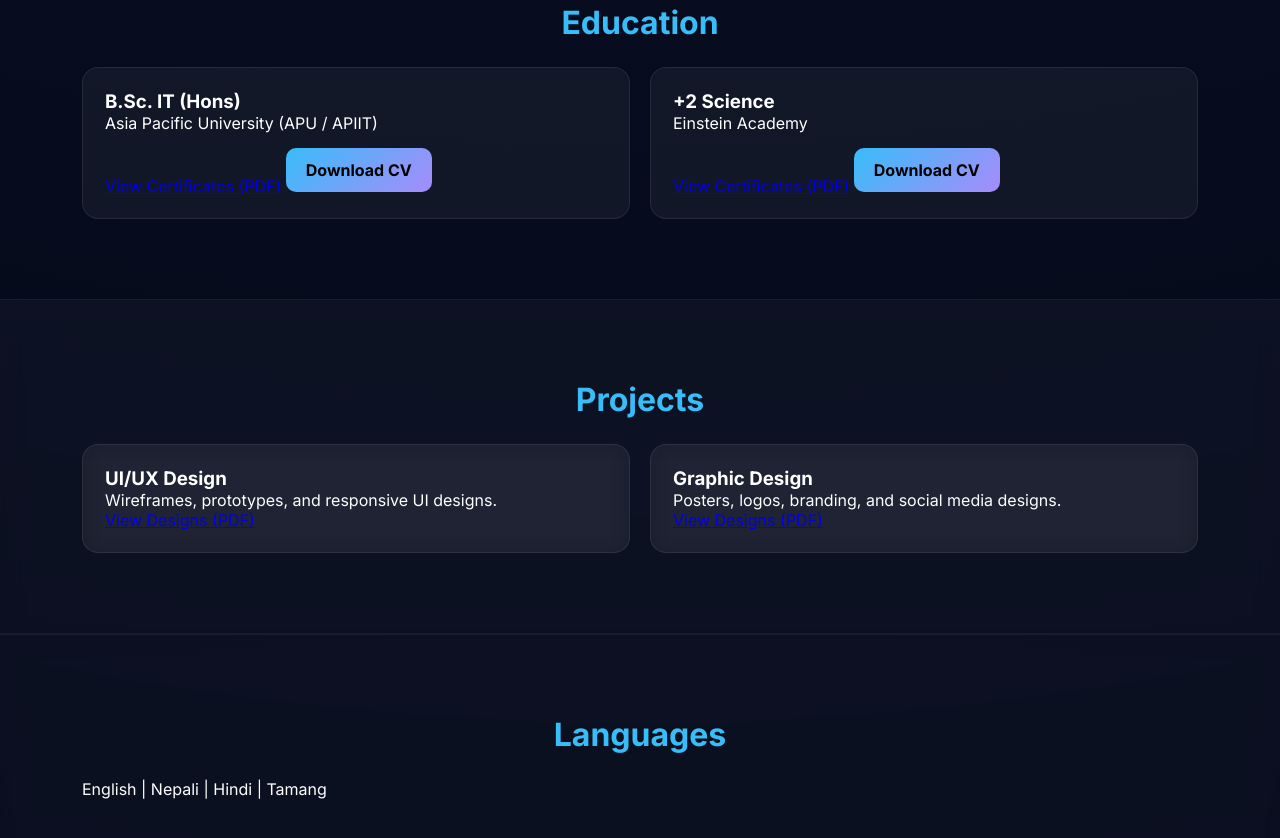
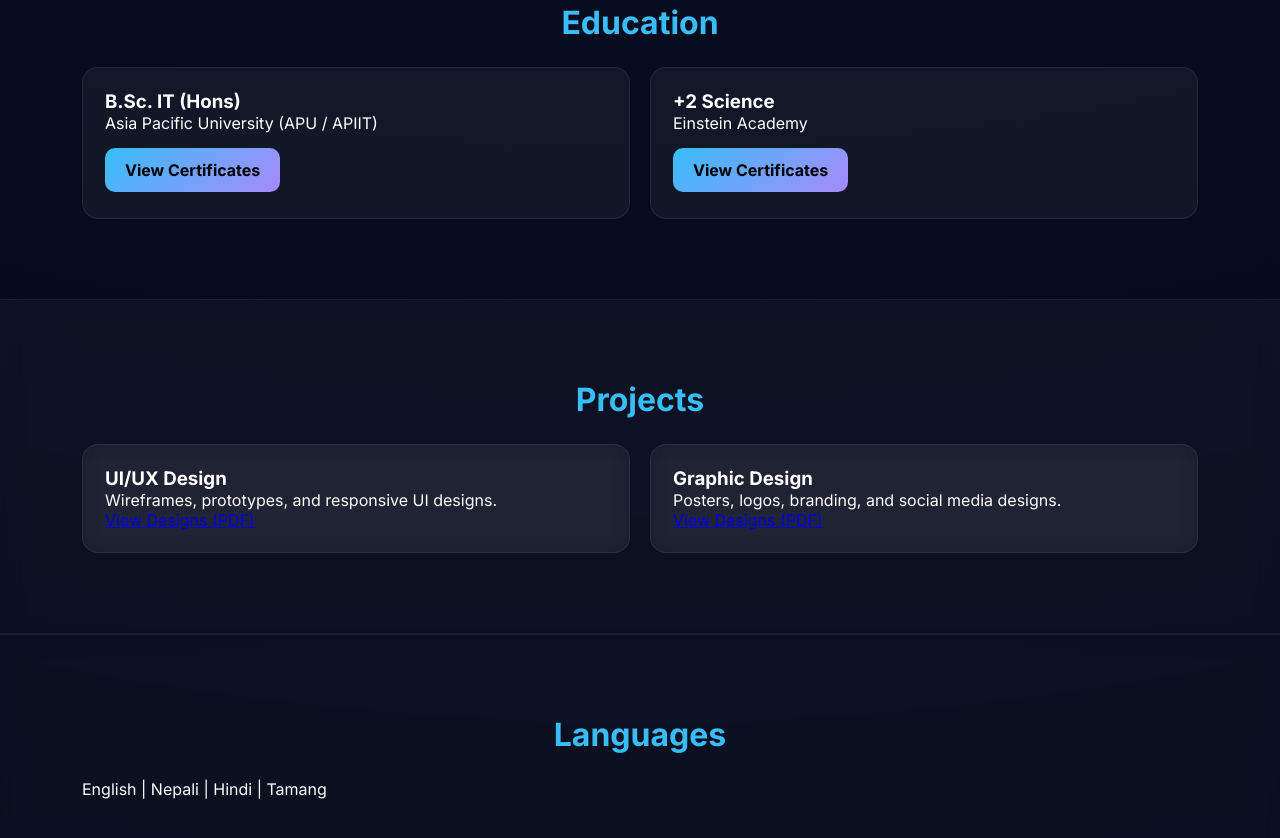
Before and after one commit to shristi-pro/shristi.github-io, a plain HTML site: page index.html in a window 1280 px wide. Shown: the part 2561-3399 px from the top of the page. Drawn offline with Linux system fonts and the light colour scheme.

Commit message:
Updated website design and content

```diff
--- a/index.html
+++ b/index.html
@@ -140,8 +140,7 @@
         <p>Asia Pacific University (APU / APIIT)</p>
          <!-- PDF links instead of multiple images -->
   <div class="pdf-links">
-    <a href="images/APU.pdf" target="_blank">View Certificates (PDF)</a>
-    <a href="images\APU.pdf" class="btn">Download CV</a>
+    <a href="images\APU.pdf" class="btn">View Certificates</a>
   </div>
       </div>
 
@@ -150,8 +149,7 @@
         <p>Einstein Academy</p>
          <!-- PDF links instead of multiple images -->
   <div class="pdf-links">
-    <a href="images/Einstein.pdf" target="_blank">View Certificates (PDF)</a>
-    <a href="images\Einstein.pdf" class="btn">Download CV</a>
+    <a href="images\Einstein.pdf" class="btn">View Certificates</a>
   </div>
       </div>
     </div>
--- a/style.css
+++ b/style.css
@@ -94,8 +94,7 @@ body {
 
 /* TEXT */
 .hero-text h1 {
-  font-size: 48px;
-  background: linear-gradient(90deg, #38bdf8, #a78bfa);
+  font-size: 48px;  background: linear-gradient(90deg, #38bdf8, #a78bfa);
   -webkit-text-fill-color: transparent;
 }
 
```
